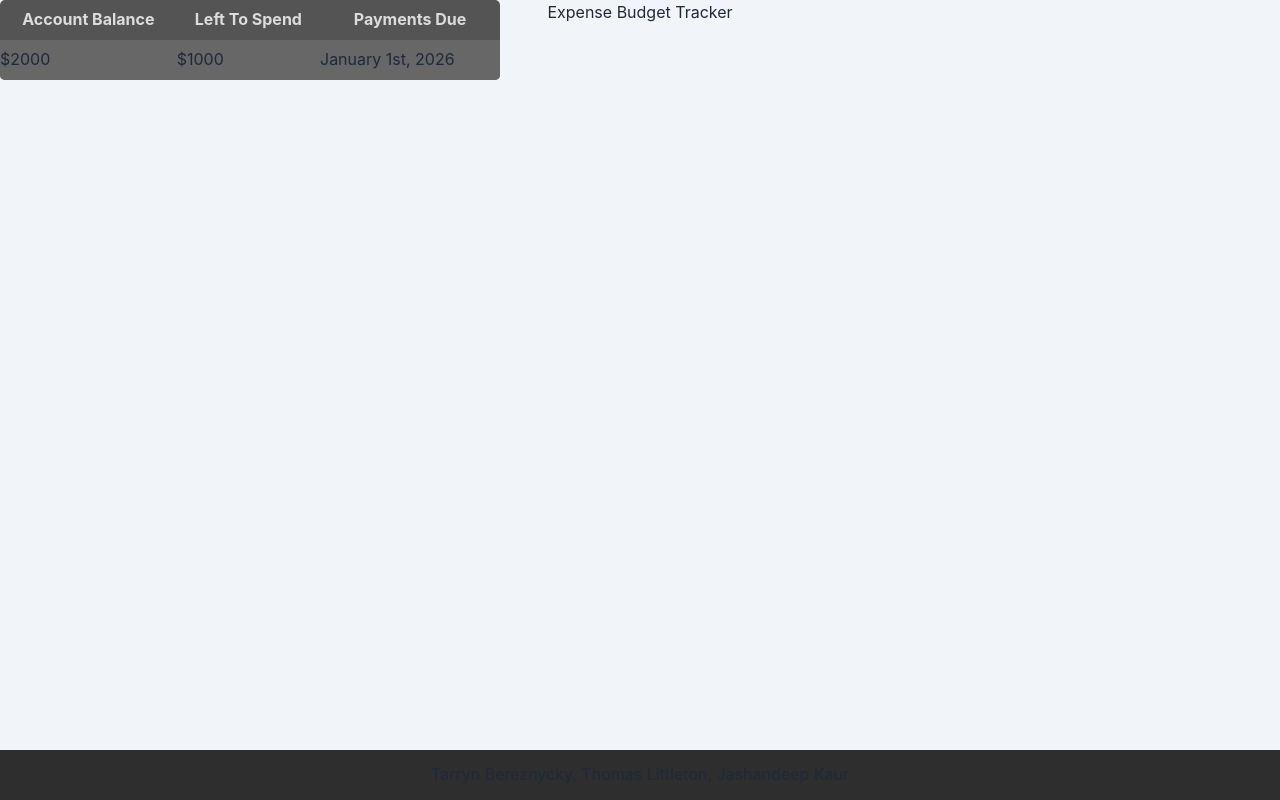
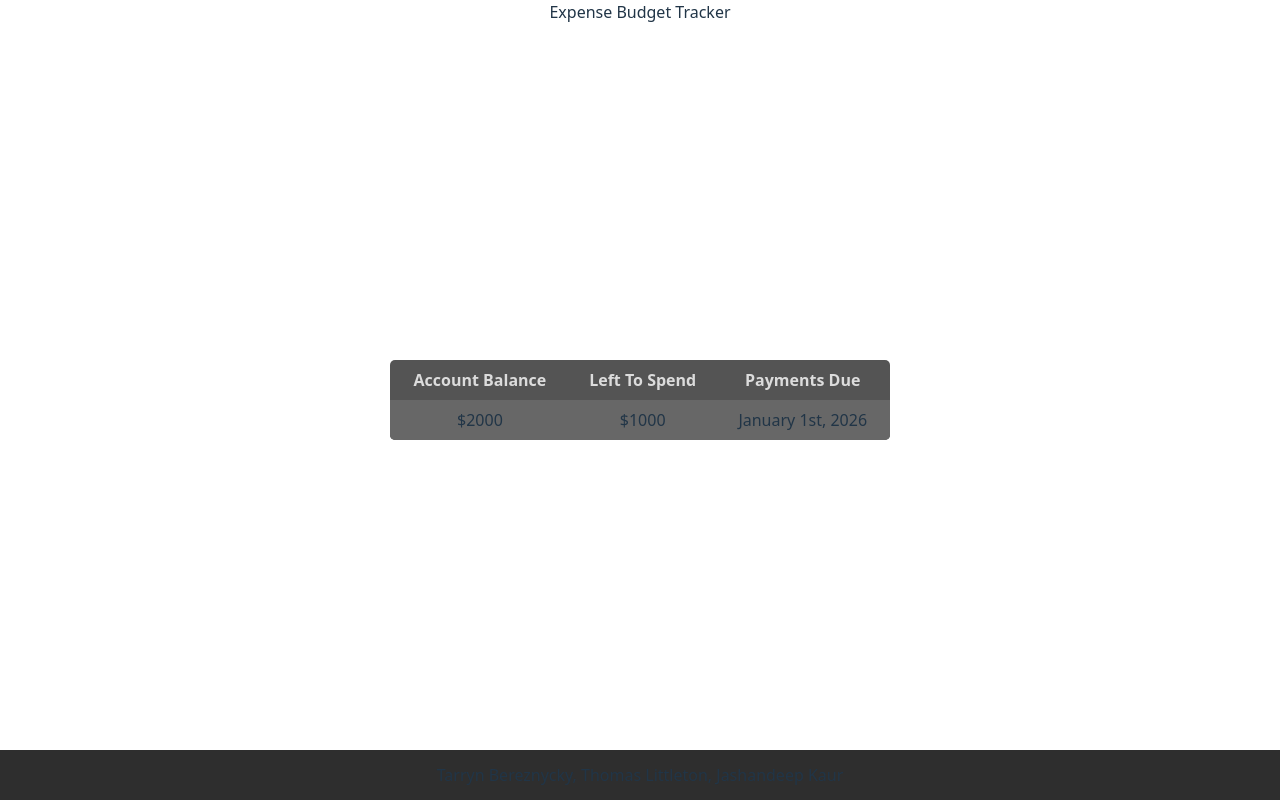
Before and after one commit to tlittletonrrc/Expense-Budget-Tracker, a React (Vite) app: page / in a window 1280 px wide. Built offline with nearby package versions, Linux system fonts and the light colour scheme.

Commit message:
Fixed dashboard summary box

```diff
--- a/src/App.css
+++ b/src/App.css
@@ -1,183 +1,7 @@
-:root {
-  --color-primary: #2563eb;
-  --color-dark: #1e293b;
-  --color-success: #10b981;
-  --color-warning: #f59e0b;
-  --color-danger: #ef4444;
-  --color-light-gray: #f1f5f9;
-  --color-medium-gray: #64748b;
-  --color-white: #ffffff;
-
-  --font-family: 'Inter', -apple-system, BlinkMacSystemFont, 'Segoe UI', sans-serif;
-
-  --spacing-xs: 4px;
-  --spacing-sm: 8px;
-  --spacing-md: 16px;
-  --spacing-lg: 24px;
-  --spacing-xl: 32px;
+/* Needed for summary box component */
+#root {
+  max-width: 1280px;
+  margin: 0 auto;
+  padding: 2rem;
+  text-align: center;
 }
-
-* {
-  margin: 0;
-  padding: 0;
-  box-sizing: border-box;
-}
-
-body {
-  font-family: var(--font-family);
-  font-size: 16px;
-  line-height: 1.6;
-  color: var(--color-dark);
-  background-color: var(--color-light-gray);
-}
-
-#root {
-  min-height: 100vh;
-}
-
-.app {
-  display: flex;
-  flex-direction: column;
-  min-height: 100vh;
-}
-
-h1 {
-  font-size: 2rem;
-  font-weight: 700;
-  margin-bottom: var(--spacing-md);
-}
-
-h2 {
-  font-size: 1.5rem;
-  font-weight: 600;
-  margin-bottom: var(--spacing-md);
-}
-
-h3 {
-  font-size: 1.25rem;
-  font-weight: 600;
-}
-
-.app-header {
-  background-color: var(--color-dark);
-  color: var(--color-white);
-  padding: var(--spacing-lg) var(--spacing-xl);
-  box-shadow: 0 2px 4px rgba(0,0,0,0.1);
-}
-
-.app-header h1 {
-  margin: 0;
-}
-
-.app-main {
-  flex: 1;
-  padding: var(--spacing-xl);
-  max-width: 1200px;
-  width: 100%;
-  margin: 0 auto;
-}
-
-.app-footer {
-  background-color: var(--color-dark);
-  color: var(--color-white);
-  padding: var(--spacing-lg) var(--spacing-xl);
-  text-align: center;
-  margin-top: auto;
-}
-
-.app-footer p {
-  margin: 0;
-  font-size: 14px;
-}
-
-.team-members {
-  margin-top: var(--spacing-sm);
-  color: var(--color-medium-gray);
-}
-
-section {
-  background-color: var(--color-white);
-  border-radius: 8px;
-  padding: var(--spacing-lg);
-  margin-bottom: var(--spacing-lg);
-  box-shadow: 0 1px 3px rgba(0,0,0,0.1);
-}
-
-button {
-  font-family: var(--font-family);
-  font-size: 16px;
-  font-weight: 600;
-  padding: 12px 24px;
-  border-radius: 4px;
-  border: none;
-  cursor: pointer;
-  min-height: 40px;
-}
-
-.btn-primary {
-  background-color: var(--color-primary);
-  color: var(--color-white);
-}
-
-.btn-primary:hover {
-  background-color: #1d4ed8;
-}
-
-.btn-secondary {
-  background-color: var(--color-white);
-  color: var(--color-primary);
-  border: 1px solid var(--color-primary);
-}
-
-.btn-danger {
-  background-color: var(--color-danger);
-  color: var(--color-white);
-}
-
-input, select, textarea {
-  font-family: var(--font-family);
-  font-size: 16px;
-  padding: 12px;
-  border: 1px solid var(--color-medium-gray);
-  border-radius: 4px;
-  width: 100%;
-  min-height: 40px;
-}
-
-input:focus, select:focus, textarea:focus {
-  outline: none;
-  border: 2px solid var(--color-primary);
-}
-
-label {
-  font-size: 14px;
-  font-weight: 500;
-  display: block;
-  margin-bottom: 8px;
-}
-
-.card {
-  background-color: var(--color-white);
-  border: 1px solid var(--color-light-gray);
-  border-radius: 8px;
-  padding: var(--spacing-lg);
-  box-shadow: 0 1px 3px rgba(0,0,0,0.1);
-}
-
-ul {
-  list-style: none;
-}
-
-@media (max-width: 768px) {
-  .app-main {
-    padding: var(--spacing-md);
-  }
-
-  .app-header, .app-footer {
-    padding: var(--spacing-md);
-  }
-
-  h1 {
-    font-size: 1.5rem;
-  }
-}
--- a/src/Components/DashboardSummaryBox/DashboardSummaryBox.css
+++ b/src/Components/DashboardSummaryBox/DashboardSummaryBox.css
@@ -1,10 +1,11 @@
 table {
     background-color: rgb(84, 84, 84);
     border-collapse: collapse;
-    padding: 10px;
     border-radius: 5px;
+
+    width: 500px;
+    height: 80px;
 }
-
 
 th {
     color: rgb(220, 220, 220);
@@ -13,6 +14,7 @@ th {
 
 td {
     background-color: rgb(103, 103, 103);
+    text-align: center;
 }
 
 tr:last-child td:last-child   {
@@ -22,10 +24,3 @@ tr:last-child td:last-child   {
 tr:last-child td:first-child  {
     border-bottom-left-radius: 5px;
 }
-
-table {
-    margin: auto;
-
-    width: 500px;
-    height: 80px
-}
--- a/src/Components/DashboardSummaryBox/DashboardSummaryBox.tsx
+++ b/src/Components/DashboardSummaryBox/DashboardSummaryBox.tsx
@@ -2,7 +2,7 @@ import "./DashboardSummaryBox.css";
 
 function DashboardSummaryBox() {
     return(
-    <div>
+    <div className="summary-box">
         <table>
             <tr>
                 <th>Account Balance</th>
```
